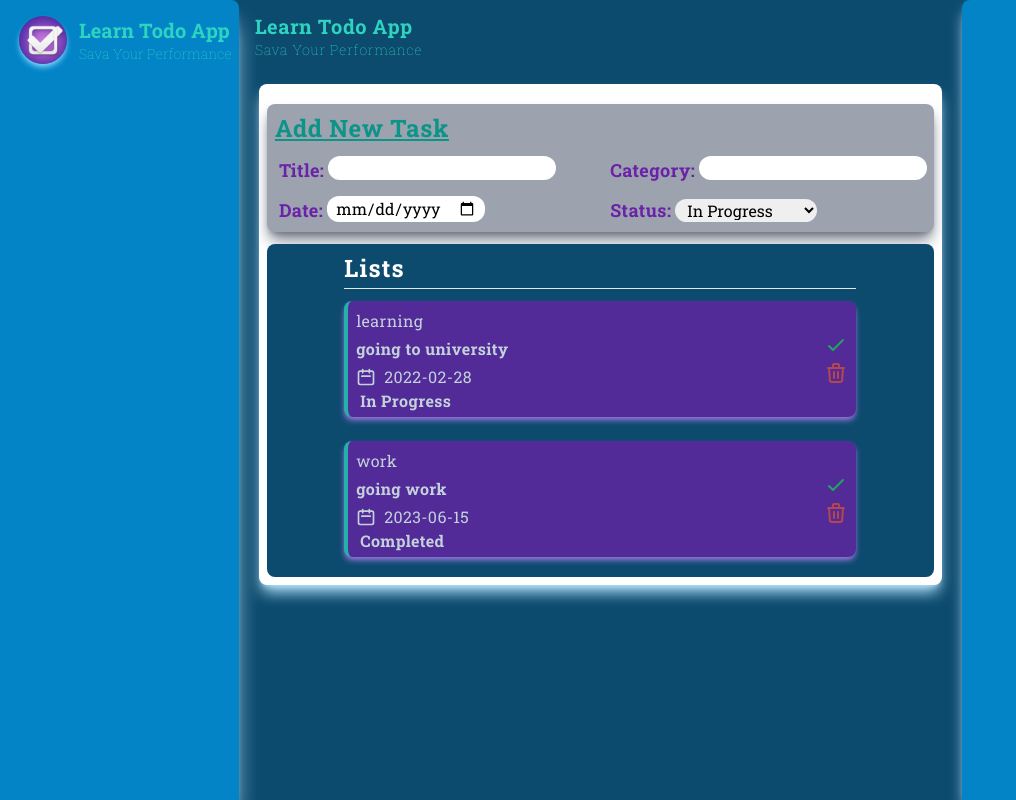
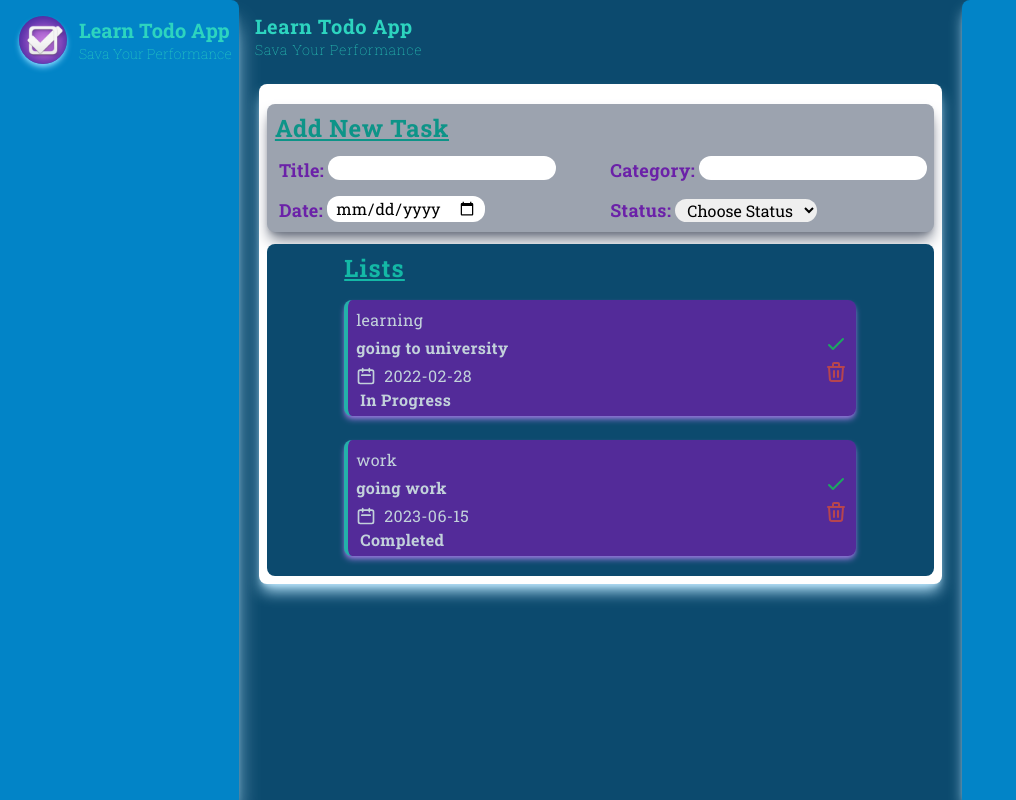
Before and after one commit to SubairMohamed/todo-project, a React (Create React App) app: page / in a window 1280 px wide. Shown: the whole page, without its empty margins (0-1016 px from the left). Built offline with nearby package versions, Linux system fonts and the light colour scheme.

Commit message:
looking-form-tasks

```diff
--- a/src/components/Main/Content/Form/Form.jsx
+++ b/src/components/Main/Content/Form/Form.jsx
@@ -20,7 +20,7 @@ const Form = () => {
                 <div>
                     <label htmlFor='status' className="input-label">Status:</label>
                     <select className="input-control">
-                        <option disabled>Choose Status</option>
+                        <option disabled value="" selected>Choose Status</option>
                         <option value="In Progress">In Progress</option>
                         <option value="Completed">Completed</option>
                     </select>
--- a/src/components/Main/Content/Tasks/Tasks.jsx
+++ b/src/components/Main/Content/Tasks/Tasks.jsx
@@ -9,7 +9,7 @@ const Tasks = (props) => {
     return (
         //    Tasks
         < div id="tasks" className="bg-sky-900 rounded-lg flex flex-col items-center justify-center px-2 py-2" >
-            <h1 className="text-white text-2xl font-bold capitalize border-b pb-1 tracking-wider w-full max-w-lg">lists</h1>
+            <h1 className="text-teal-500 text-2xl font-bold capitalize underline pb-1 tracking-wider w-full max-w-lg">lists</h1>
 
             <div id='Lists' className='w-full flex flex-col items-center justify-center'>
 
```
